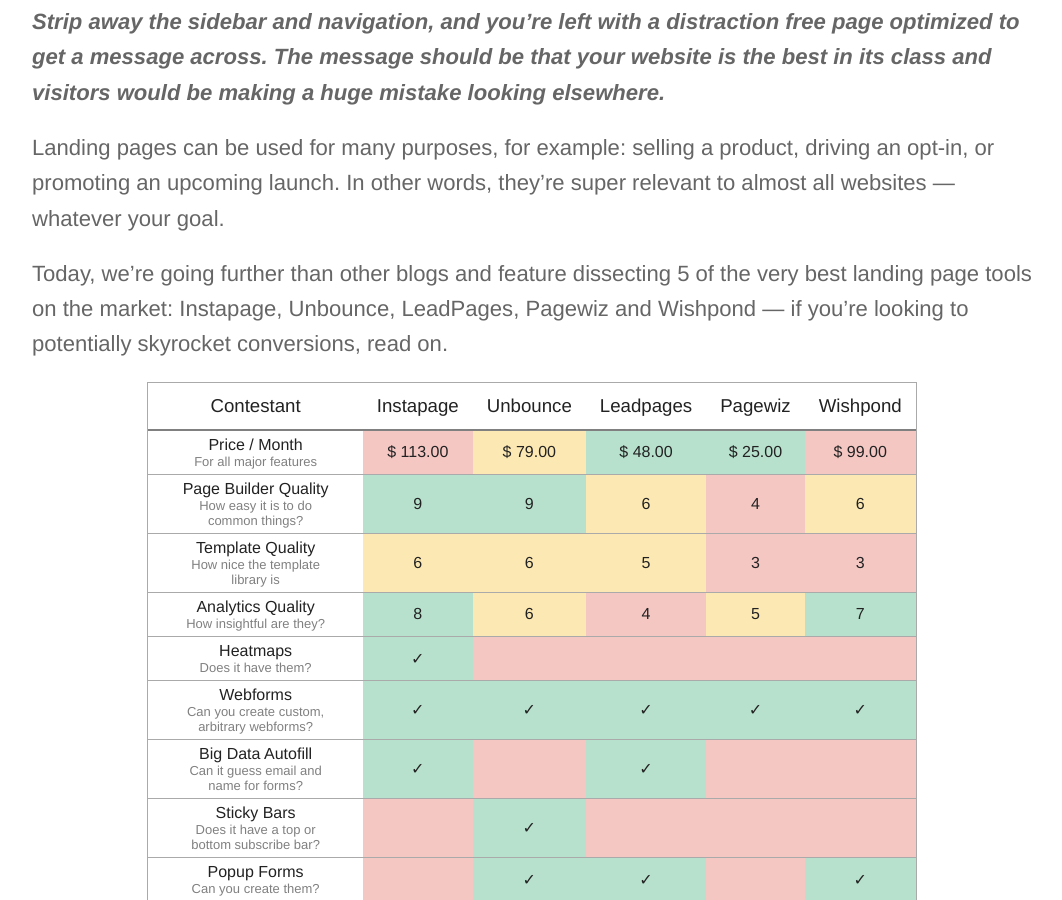
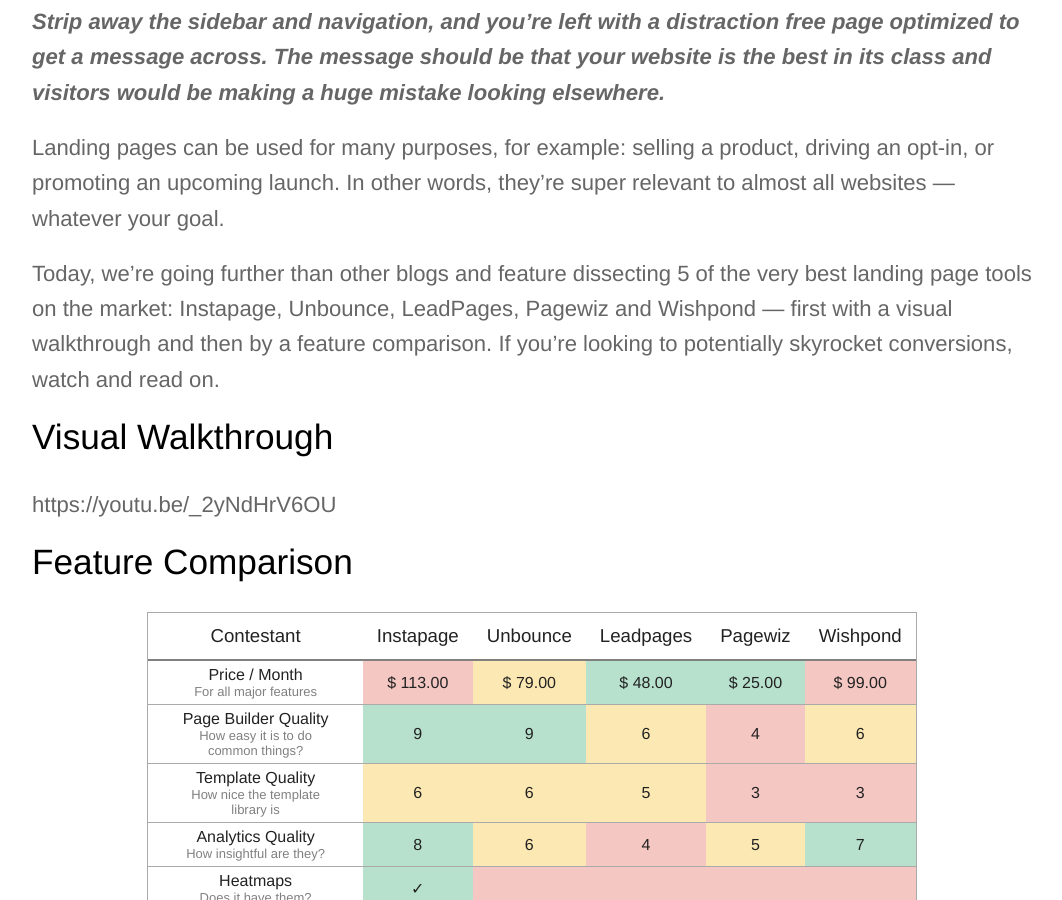
Before and after one commit to benevolenttech/btek.cc, a Jekyll site: the page built from _posts/2017-08-25-which-is-the-best-landing-page-builder.md, in a window 1280 px wide and 900 px high, scrolled down 943 px. Shown: the whole window, without its empty margins (108-1170 px from the left). Built offline with Jekyll 4.4.1, drawn with Linux system fonts in a browser that asks for light colours; comment, search, counter and statistics services are not loaded.

Commit message:
Updated '_posts/2017-08-25-which-is-the-best-landing-page-builder.md' via CloudCannon

```diff
--- a/_posts/2017-08-25-which-is-the-best-landing-page-builder.md
+++ b/_posts/2017-08-25-which-is-the-best-landing-page-builder.md
@@ -25,7 +25,13 @@
 
 Landing pages can be used for many purposes, for example: selling a product, driving an opt-in, or promoting an upcoming launch. In other words, they’re super relevant to almost all websites — whatever your goal.
 
-Today, we’re going further than other blogs and feature dissecting 5 of the very best landing page tools on the market: Instapage, Unbounce, LeadPages, Pagewiz and Wishpond — if you’re looking to potentially skyrocket conversions, read on.
+Today, we’re going further than other blogs and feature dissecting 5 of the very best landing page tools on the market: Instapage, Unbounce, LeadPages, Pagewiz and Wishpond — first with a visual walkthrough and then by a feature comparison. If you’re looking to potentially skyrocket conversions, watch and read on.
+
+## Visual Walkthrough
+
+https://youtu.be/_2yNdHrV6OU
+
+## Feature Comparison
 
 <div id="landingpagetablewrapper"><p class="scroll-text">Drag to right to see more &rarr;</p><style type="text/css">#landingpagetablewrapper ::-webkit-scrollbar {
       -webkit-appearance: none;
```
